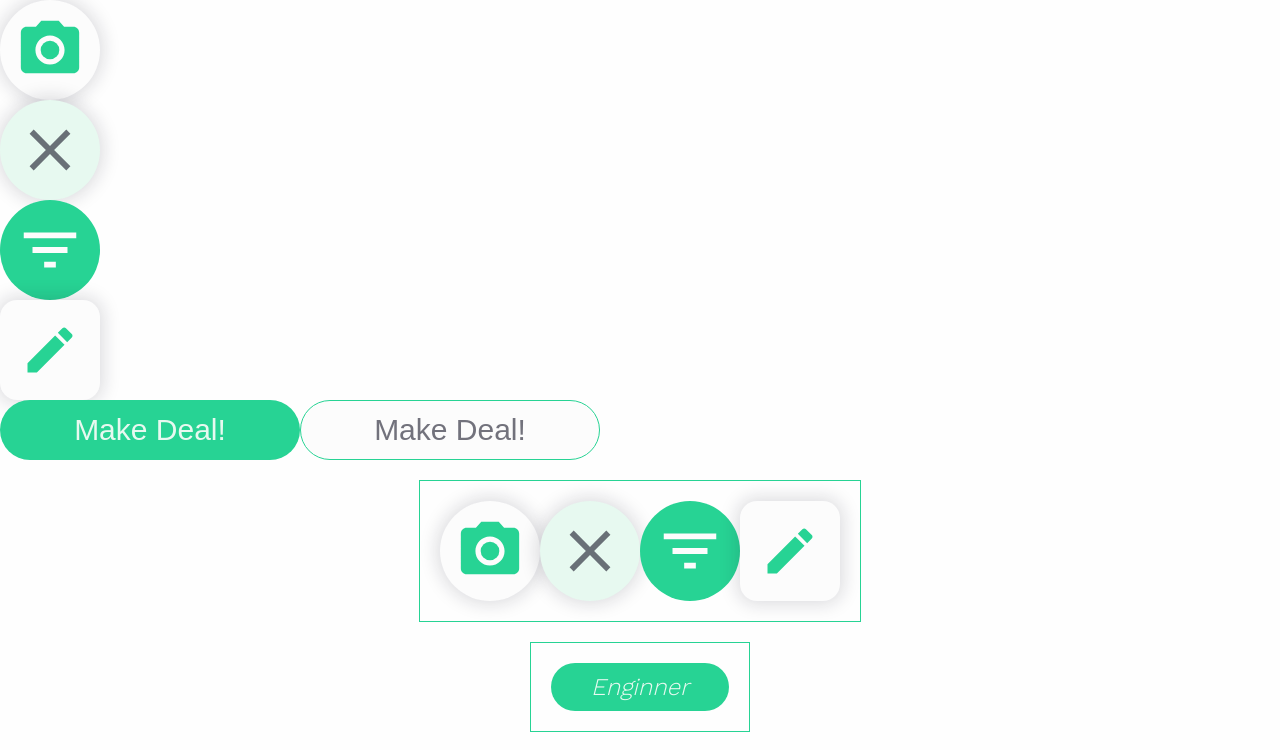
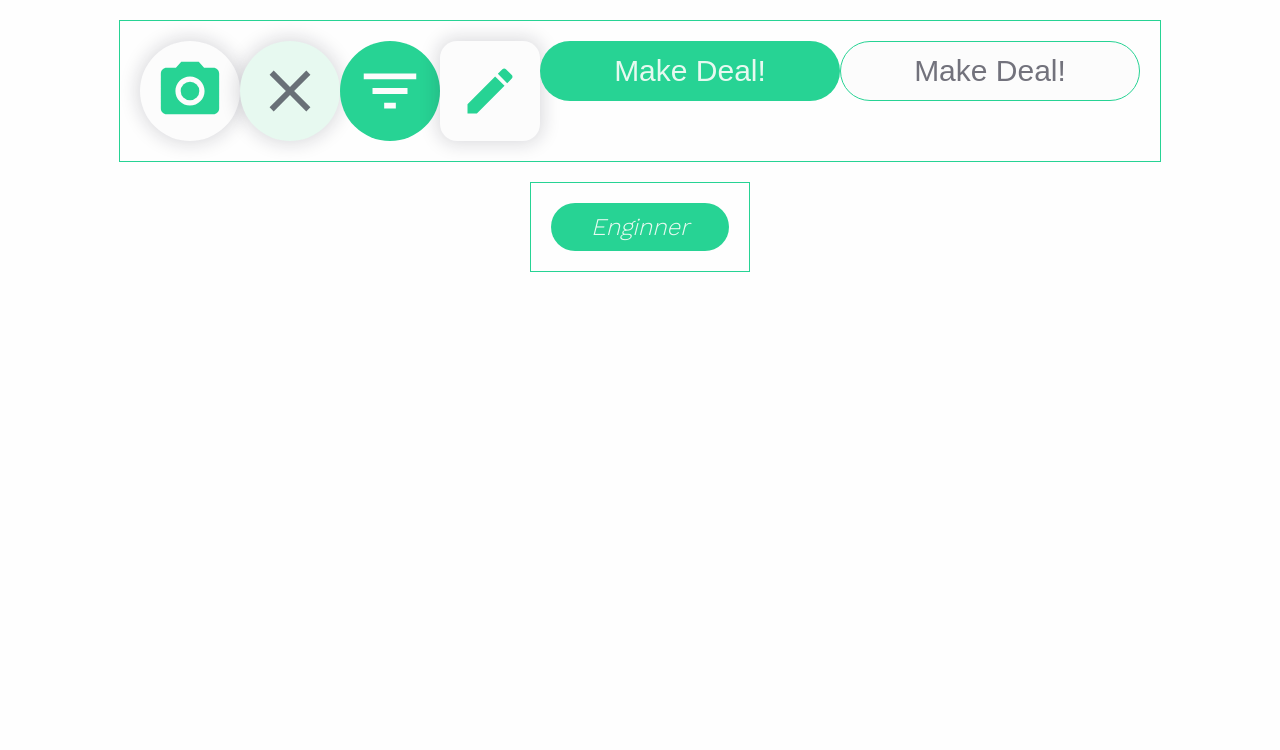
Before and after one commit to platzimaster-wedeal/wefront, a React app: page /draw in a window 1280 px wide. Shown: the top 750 px of the page. Built offline with nearby package versions, Linux system fonts and the light colour scheme.

Commit message:
[🛠 FIX] Draw component fixed

```diff
--- a/src/container/Draw.js
+++ b/src/container/Draw.js
@@ -10,7 +10,7 @@ import "../assets/styles/components/Draw/Draw.scss";
 const Draw = () => {
  return (
   <>
-   <div className="button__container">
+   <div className="julio__components__test container__test">
     <SmallButtonCA
      icon={MdCameraAlt}
      width="100px"
@@ -28,23 +28,6 @@ const Draw = () => {
     <Button active>Make Deal!</Button>
     <Button>Make Deal!</Button>
    </div>
-
-   <div className="julio__components__test container__test">
-    <SmallButtonCA
-     icon={MdCameraAlt}
-     width="100px"
-     height="100px"
-     closeBtn={false}
-    />
-    <SmallButtonCA icon={MdClose} width="100px" height="100px" closeBtn />
-    <ButtonAction icon={MdFilterList} width="100px" height="100px" />
-    <SmallButtonSA
-     icon={MdModeEdit}
-     width="100px"
-     height="100px"
-     fontSize="60px"
-    />
-   </div>
    <div className="andres__components__test container__test">
     <Label name="Enginner" active />
    </div>
```
